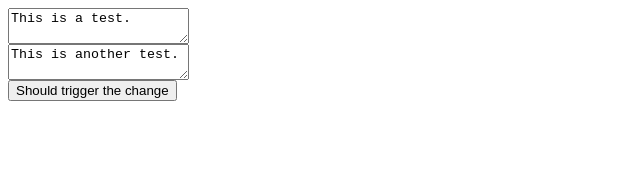
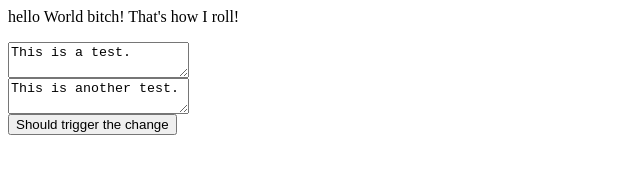
Before and after one commit to vivek1729/Hello-World, a plain HTML site: page test.html in a window 1280 px wide. Shown: the whole page, without its empty margins (0-640 px from the left). Drawn offline with Linux system fonts and the light colour scheme.

Commit message:
Testing github hooks

```diff
--- a/test.html
+++ b/test.html
@@ -38,6 +38,9 @@ setInterval(function(){
 </script>
 </head>
 <body onload="boom()">
+<div><p>
+	hello World bitch! That's how I roll!
+</p></div>
 <div class="fbChatMessage" id="required">
 <textarea>
 This is a test.
```
